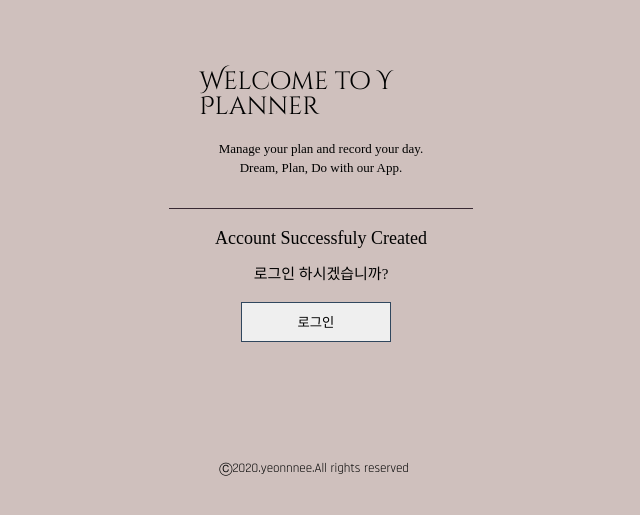
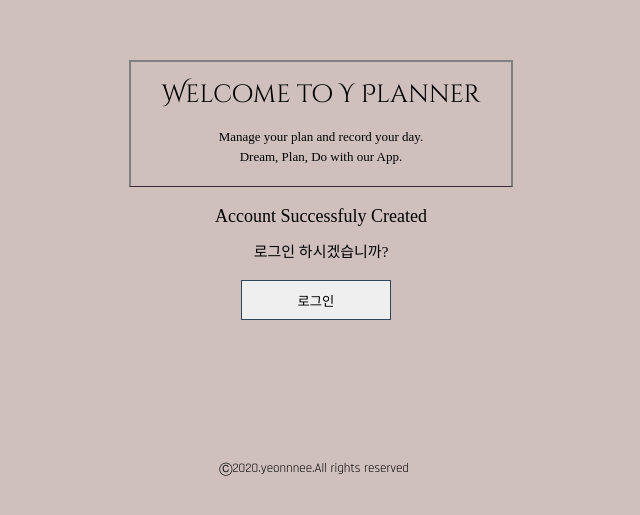
Before and after one commit to yeonnnee/React_Planner, a React (Create React App) app: page /sign-up/success in a window 1280 px wide. Shown: the part 225-740 px from the top of the page, without its empty margins (319-959 px from the left). Built offline with nearby package versions, Linux system fonts and the light colour scheme; a web font is replaced by a local one.

Commit message:
[REVISE] welcome message component styles

```diff
--- a/src/components/msg/WelcomeMessage.jsx
+++ b/src/components/msg/WelcomeMessage.jsx
@@ -2,12 +2,14 @@ import React from "react";
 import styled from "styled-components";
 
 const Header = styled.div`
-  width: 80%;
-  padding: 30px;
+  width: 100%;
+  padding: 20px 30px;
+  border: 2px solid grey;
   display: flex;
   flex-direction: column;
   align-items: center;
   border-bottom: 1px solid #382933;
+
   @media only screen and (max-width: 640px) {
     width: 90%;
     padding: 0;
@@ -17,6 +19,7 @@ const Header = styled.div`
 const Title = styled.div`
   font-family: "Cinzel Decorative", cursive;
   font-size: 25px;
+
   @media only screen and (max-width: 640px) {
     font-size: 23px;
   }
```
